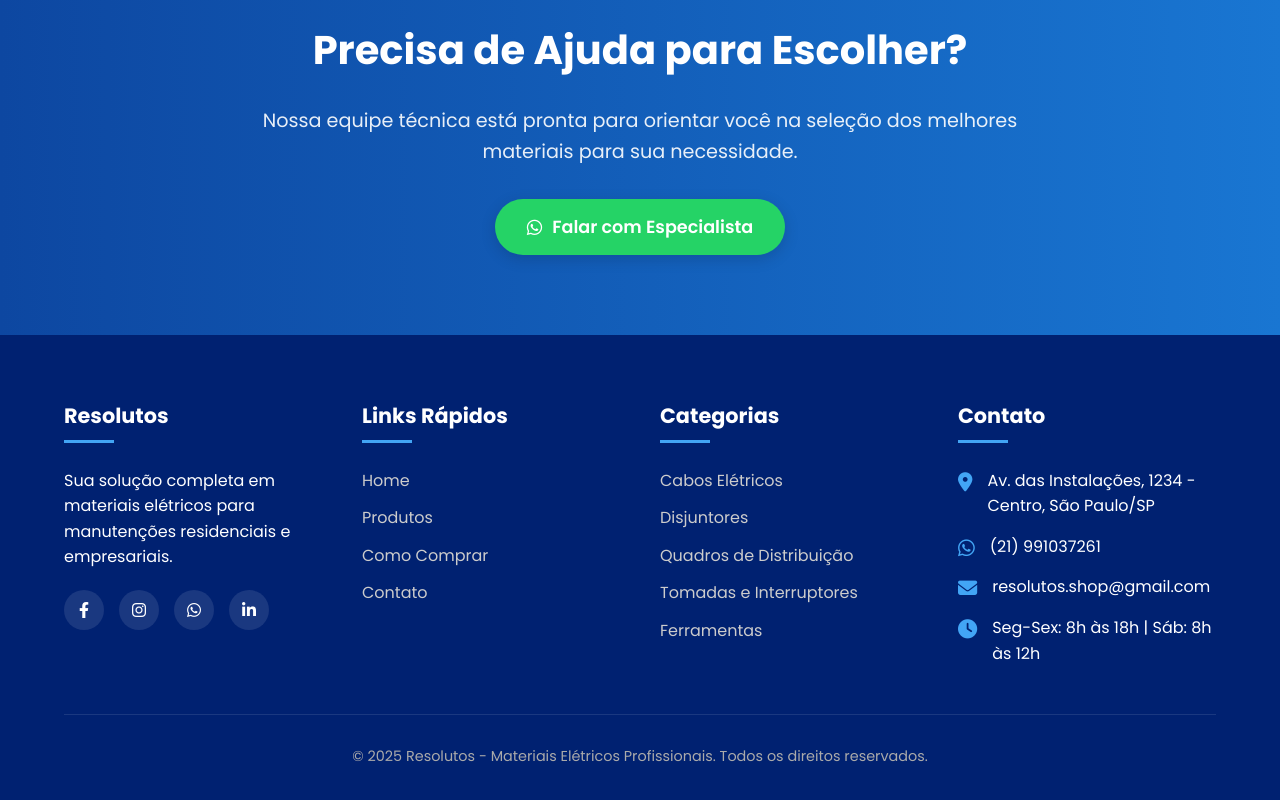
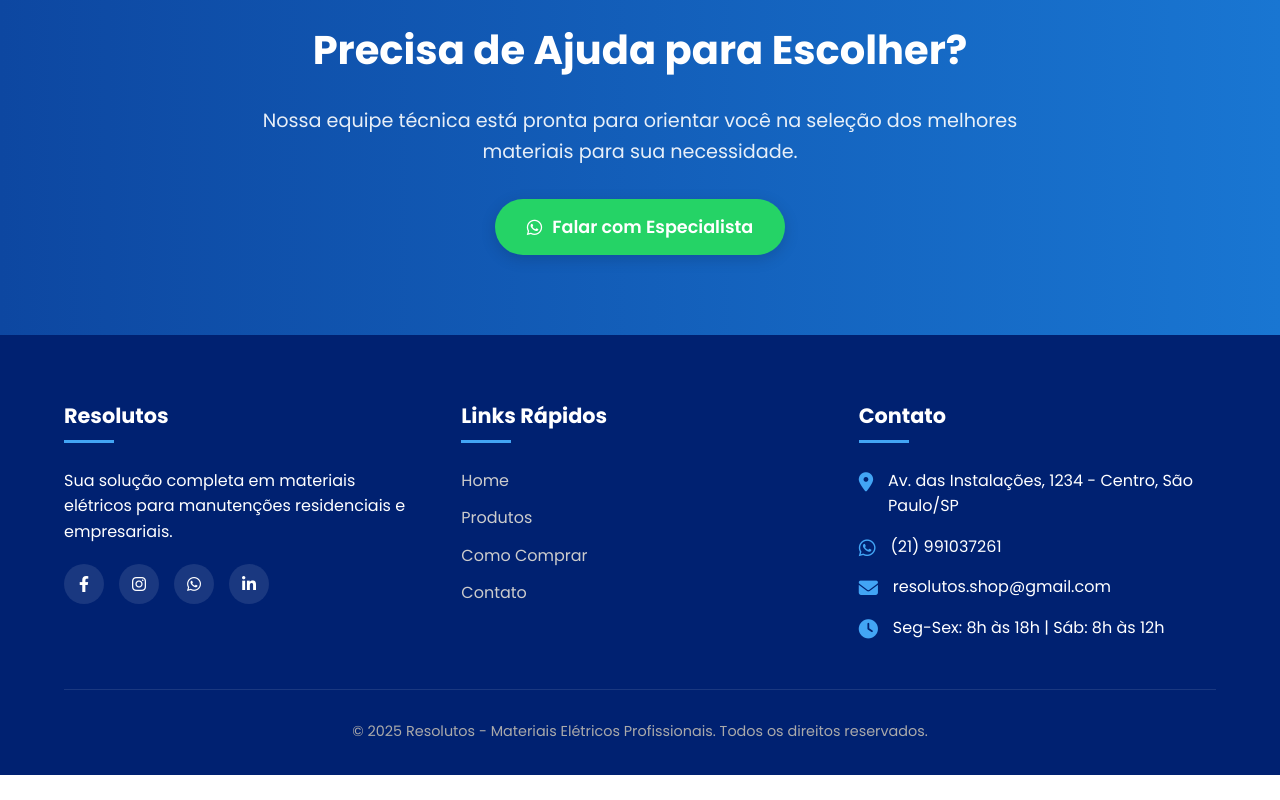
Before and after one commit to cap42mnc/resolutos, a plain HTML site: page index.html in a window 1280 px wide. Shown: the part 4604-5404 px from the top of the page. After the commit the page ends 5379 px from the top, so only its background shows below. Drawn offline with Linux system fonts and the light colour scheme.

Commit message:
Update index.html

```diff
--- a/index.html
+++ b/index.html
@@ -926,17 +926,6 @@
             </div>
 
             <div class="footer-col">
-                <h4>Categorias</h4>
-                <ul class="footer-links">
-                    <li><a href="#">Cabos Elétricos</a></li>
-                    <li><a href="#">Disjuntores</a></li>
-                    <li><a href="#">Quadros de Distribuição</a></li>
-                    <li><a href="#">Tomadas e Interruptores</a></li>
-                    <li><a href="#">Ferramentas</a></li>
-                </ul>
-            </div>
-
-            <div class="footer-col">
                 <h4>Contato</h4>
                 <div class="contact-info">
                     <div class="contact-item">
```
